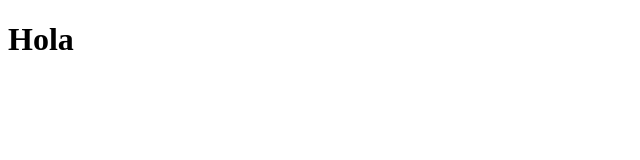
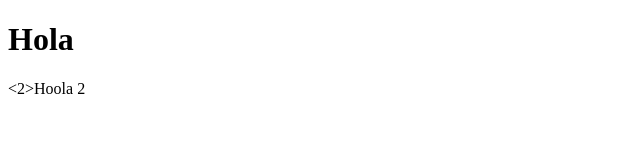
Before and after one commit to Aleaguilera/repo, a plain HTML site: page index.html in a window 1280 px wide. Shown: the full height of the page, 0-640 px from the left. Drawn offline with Linux system fonts and the light colour scheme.

Commit message:
Mensaje commit master

```diff
--- a/index.html
+++ b/index.html
@@ -7,5 +7,6 @@
 </head>
 <body>
     <h1>Hola</h1>
+    <2>Hoola 2</2>
 </body>
 </html>
```
